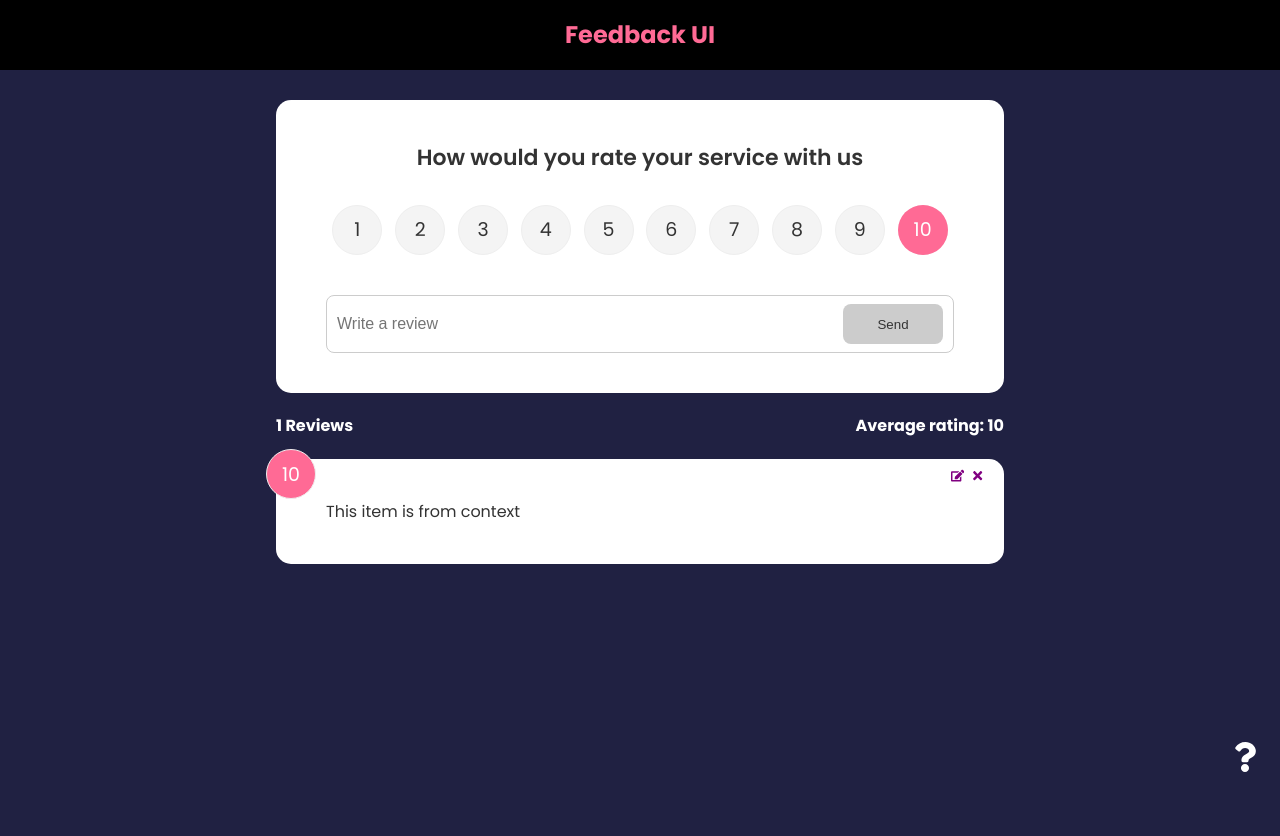
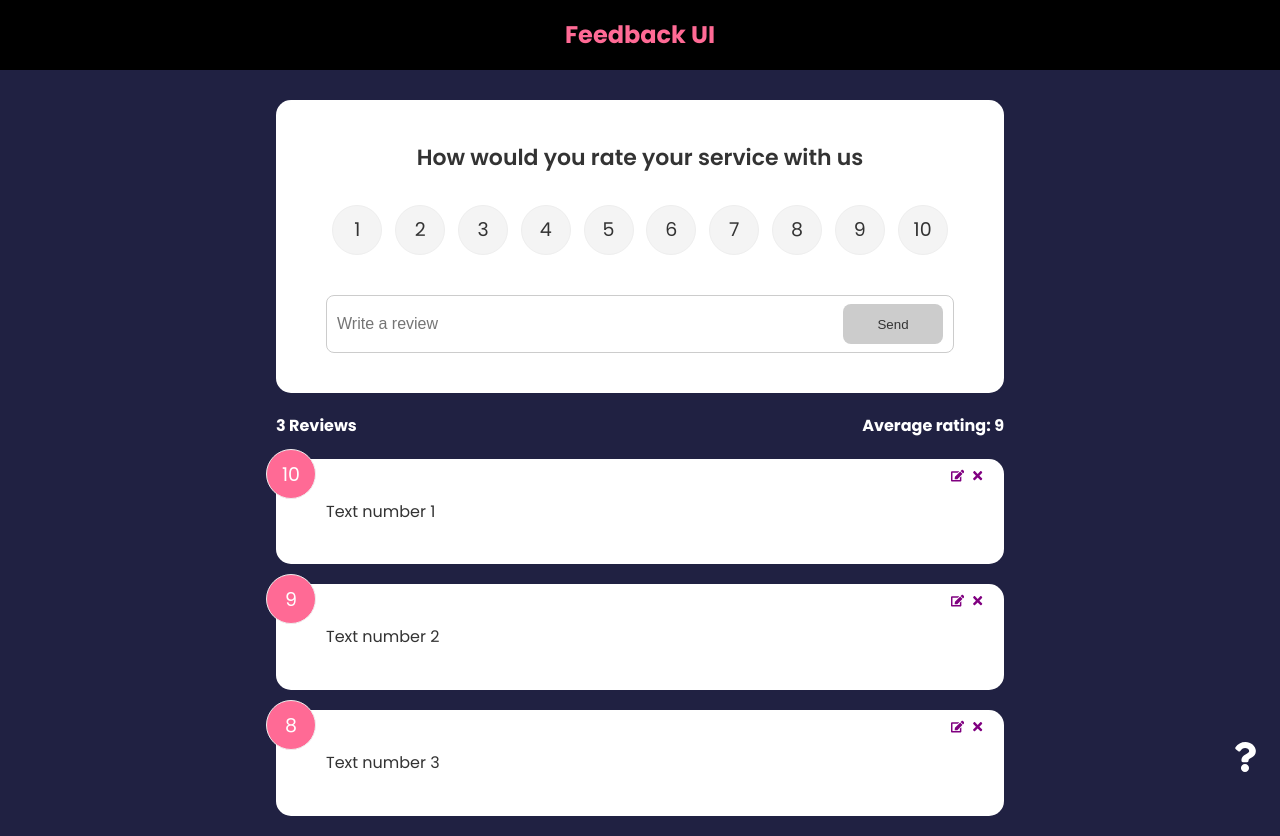
Before and after one commit to Shamoleambo/react-front-to-back, a React (Create React App) app in the folder feedback-app/: page / in a window 1280 px wide. Before the commit the page ends 800 px from the top, so only its background shows below. Built offline with nearby package versions, Linux system fonts and the light colour scheme.

Commit message:
useEffect for editing the item

```diff
--- a/feedback-app/src/components/FeedbackForm.jsx
+++ b/feedback-app/src/components/FeedbackForm.jsx
@@ -1,4 +1,4 @@
-import { useState, useContext } from "react";
+import { useState, useContext, useEffect } from "react";
 
 import Button from "./shared/Button";
 import Card from "./shared/Card";
@@ -11,7 +11,15 @@ function FeedbackForm() {
   const [rating, setRating] = useState(10);
   const [message, setMessage] = useState("");
 
-  const { addFeedback } = useContext(FeedbackContext);
+  const { feedbackEdit, addFeedback } = useContext(FeedbackContext);
+
+  useEffect(() => {
+    if (feedbackEdit.edit) {
+      setBtnDisabled(false);
+      setText(feedbackEdit.item.text);
+      setRating(feedbackEdit.item.rating);
+    }
+  }, [feedbackEdit]);
 
   const handleTextChange = (e) => {
     if (text === "") {
--- a/feedback-app/src/components/RatingSelect.jsx
+++ b/feedback-app/src/components/RatingSelect.jsx
@@ -1,7 +1,15 @@
-import { useState } from "react";
+import { useState, useContext, useEffect } from "react";
+
+import FeedbackContext from "../context/FeedbackContext";
 
 function RatingSelect({ select }) {
   const [selected, setSelected] = useState(10);
+
+  const { feedbackEdit } = useContext(FeedbackContext);
+
+  useEffect(() => {
+    setSelected(feedbackEdit.item.rating);
+  }, [feedbackEdit]);
 
   const handleChange = (e) => {
     setSelected(+e.currentTarget.value);
--- a/feedback-app/src/context/FeedbackContext.js
+++ b/feedback-app/src/context/FeedbackContext.js
@@ -7,8 +7,18 @@ export const FeedbackProvider = ({ children }) => {
   const [feedback, setFeedback] = useState([
     {
       id: 1,
-      text: "This item is from context",
+      text: "Text number 1",
       rating: 10,
+    },
+    {
+      id: 2,
+      text: "Text number 2",
+      rating: 9,
+    },
+    {
+      id: 3,
+      text: "Text number 3",
+      rating: 8,
     },
   ]);
   const [feedbackEdit, setFeedbackEdit] = useState({
@@ -38,6 +48,7 @@ export const FeedbackProvider = ({ children }) => {
     <FeedbackContext.Provider
       value={{
         feedback,
+        feedbackEdit,
         addFeedback,
         deleteFeedback,
         editFeedback,
```
